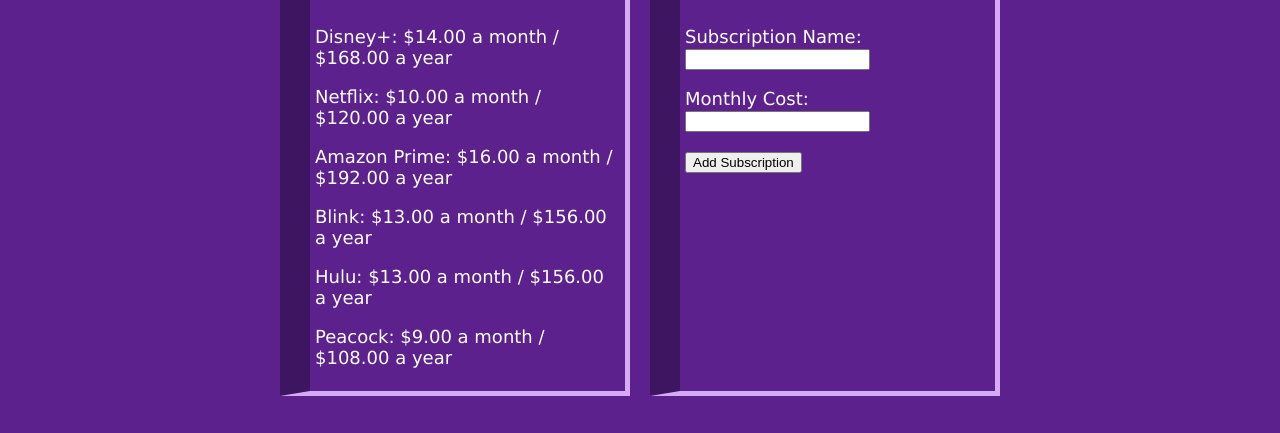
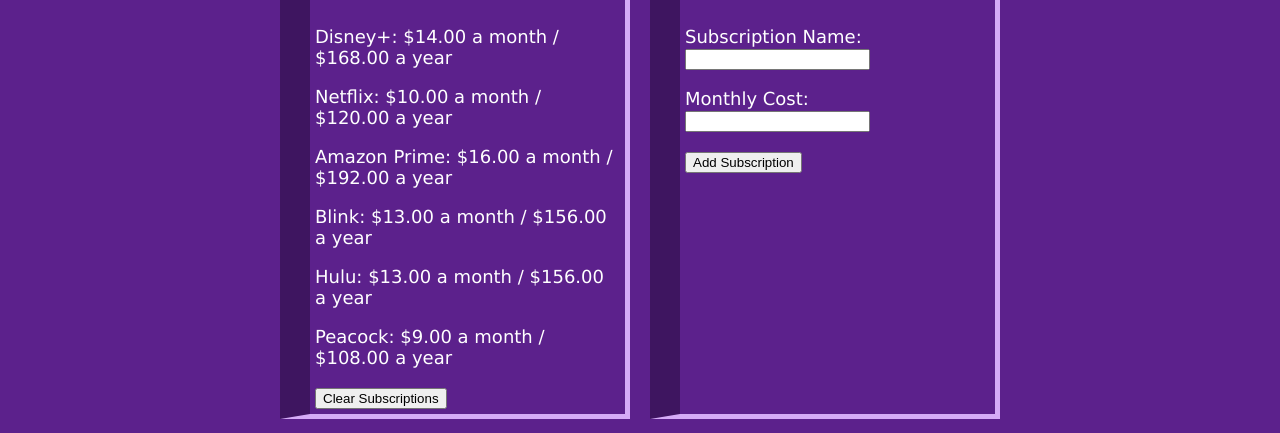
Before and after one commit to justicebuilds/subscription-cost-tracker, a plain HTML site: page index.html in a window 1280 px wide. Shown: the part 342-775 px from the top of the page. Drawn offline with Linux system fonts and the light colour scheme.

Commit message:
added a clear button

```diff
--- a/index.html
+++ b/index.html
@@ -18,6 +18,7 @@
       <h2>Subscriptions</h2>
 
       <div id="subscription-list"></div>
+      <button type="button" id="clear-button">Clear Subscriptions</button>
     </section>
 
     <section>
```
